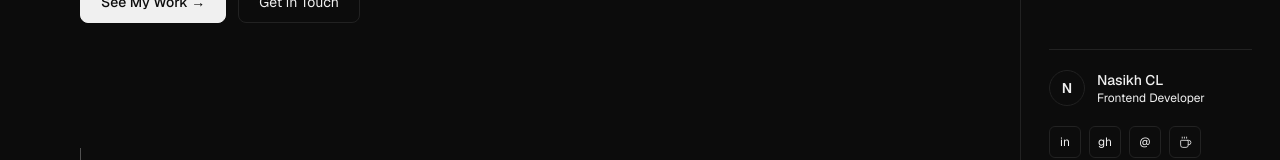
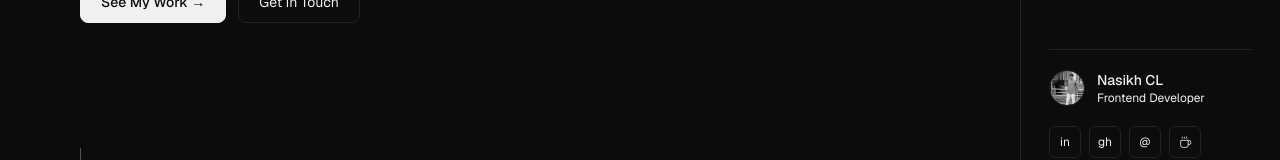
Before and after one commit to NasikhCL/personal-portfolio-website, a Next.js app: page / in a window 1280 px wide. Shown: the part 564-724 px from the top of the page. Built offline with nearby package versions, Linux system fonts and the light colour scheme.

Commit message:
Add profile photo to sidebar avatar

```diff
--- a/components/layout/Sidebar.tsx
+++ b/components/layout/Sidebar.tsx
@@ -1,6 +1,7 @@
 "use client";
 
 import { Home, Briefcase, Rocket, Layers, Mail, Coffee } from "lucide-react";
+import Image from "next/image";
 import { profile } from "@/data/portfolio";
 import ThemeToggle from "./ThemeToggle";
 
@@ -67,16 +68,14 @@ export default function Sidebar() {
 
         {/* Profile */}
         <div className="flex items-center gap-3">
-          {/* Avatar placeholder */}
-          <div
-            className="w-9 h-9 rounded-full flex items-center justify-center text-sm font-semibold shrink-0 border"
-            style={{
-              backgroundColor: "var(--color-surface)",
-              borderColor: "var(--color-border)",
-              color: "var(--color-text-secondary)",
-            }}
-          >
-            N
+          <div className="w-9 h-9 rounded-full overflow-hidden shrink-0 border" style={{ borderColor: "var(--color-border)" }}>
+            <Image
+              src="/avatar.png"
+              alt={profile.name}
+              width={36}
+              height={36}
+              className="w-full h-full object-cover object-top"
+            />
           </div>
           <div className="min-w-0">
             <p className="text-sm font-medium truncate" style={{ color: "var(--color-text-primary)" }}>
```
Also changed, not shown: public/avatar.png (added).
